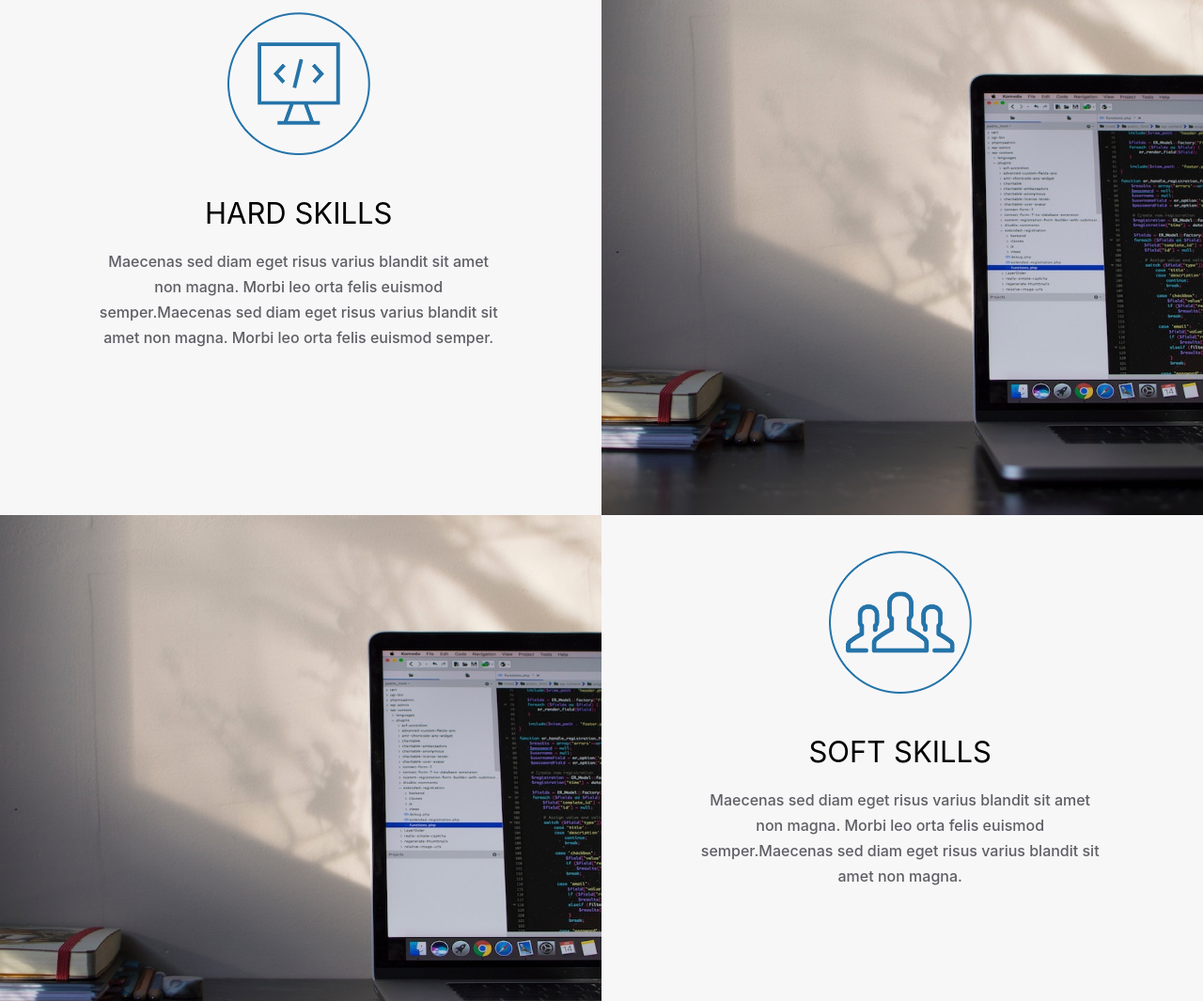
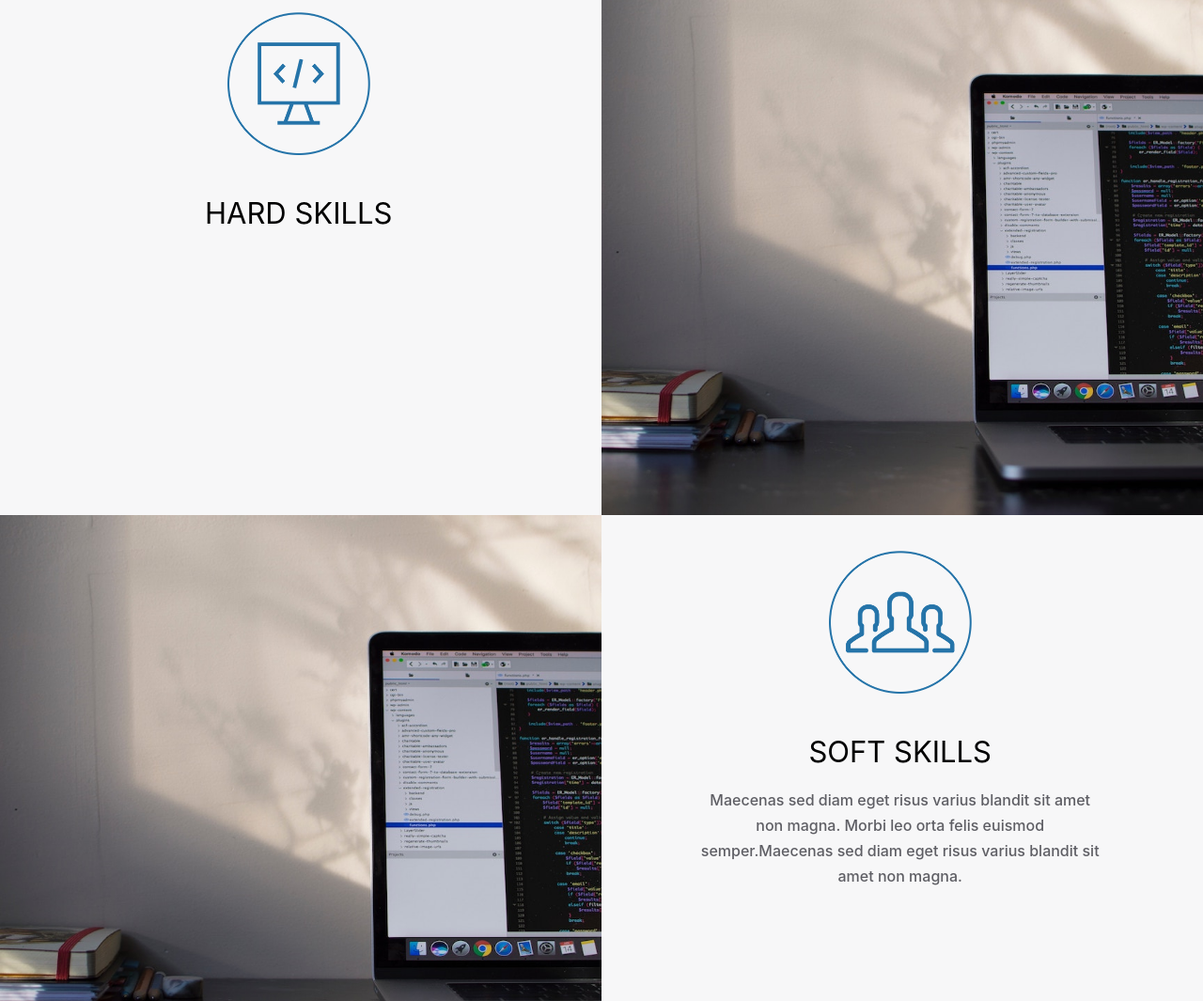
Before and after one commit to rujiraveeyiwha/personalWebPortfolio, a website with bundled scripts: page WebPort/index.html in a window 1280 px wide. Shown: the part 1344-2409 px from the top of the page at 94% size. Built offline with nearby package versions, Linux system fonts and the light colour scheme; files whose address does not match are found by name.

Commit message:
prepare for skill bar

```diff
--- a/WebPort/index.html
+++ b/WebPort/index.html
@@ -125,7 +125,9 @@
             <img class="skillsIcon" src="img/hardSkills.png">
               <h2 class="hardSkill-heading"><b>HARD SKILLS</b></h2>
 
-                <p>Maecenas sed diam eget risus varius blandit sit amet non magna. Morbi leo orta felis euismod semper.Maecenas sed diam eget risus varius blandit sit amet non magna. Morbi leo orta felis euismod semper.</p>
+                <p>
+
+                </p>
 
 
           </article>
```
